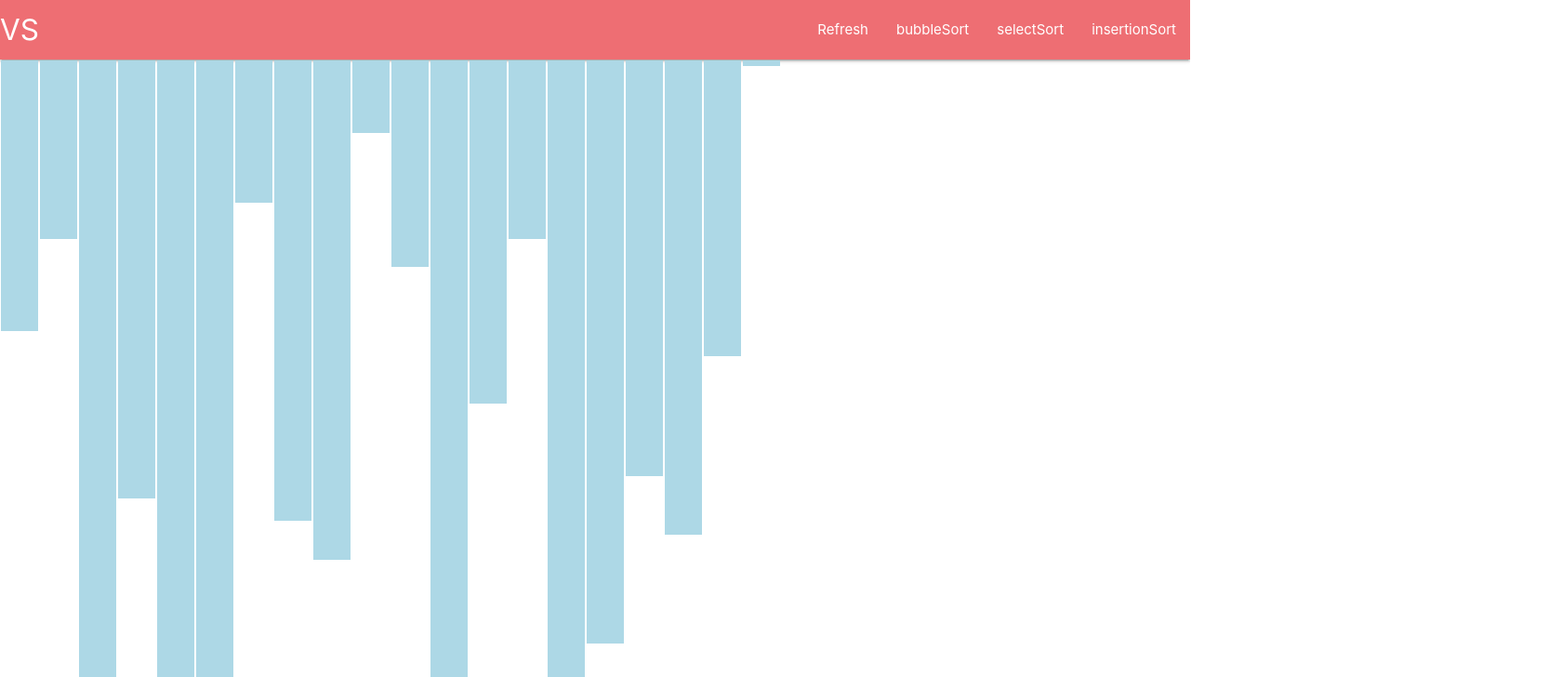
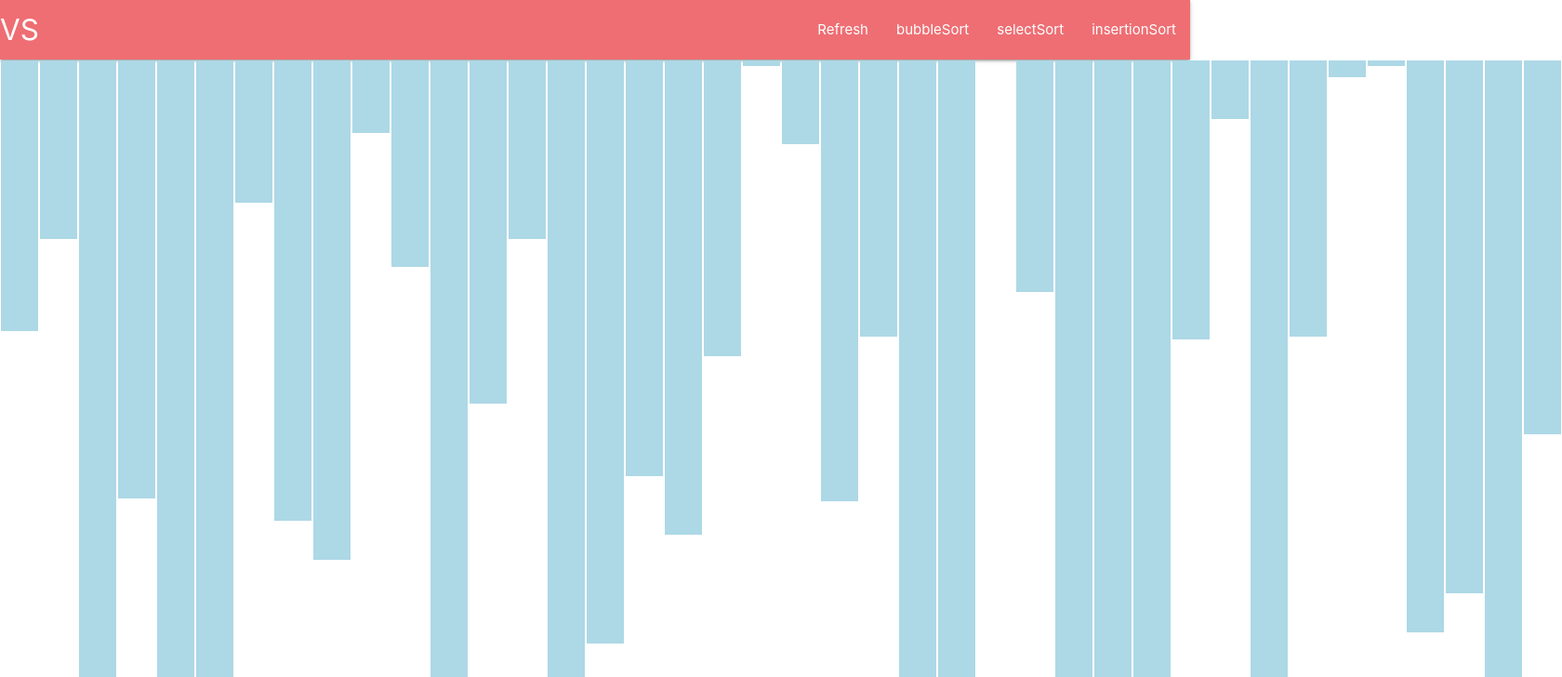
Before and after one commit to jameshua16/sorting, a Vue app: page / in a window 1280 px wide. Shown: the top 728 px of the page at 93% size, 1680 px wide, since content can reach past the window. Built offline with nearby package versions, Linux system fonts and the light colour scheme.

Commit message:
Update Sort.vue

```diff
--- a/src/components/Sort.vue
+++ b/src/components/Sort.vue
@@ -13,7 +13,7 @@ export default {
     name:'Sort',
     data(){
         return{
-            amount:20,
+            amount:40,
             divLength:[]
         }
     },
```
